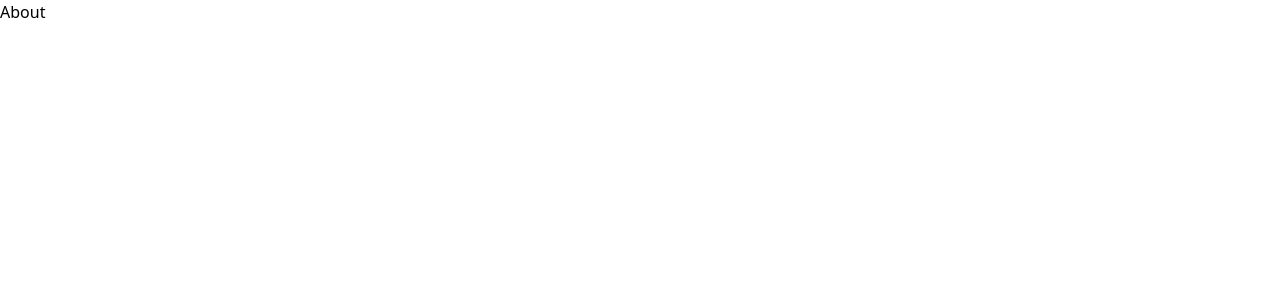
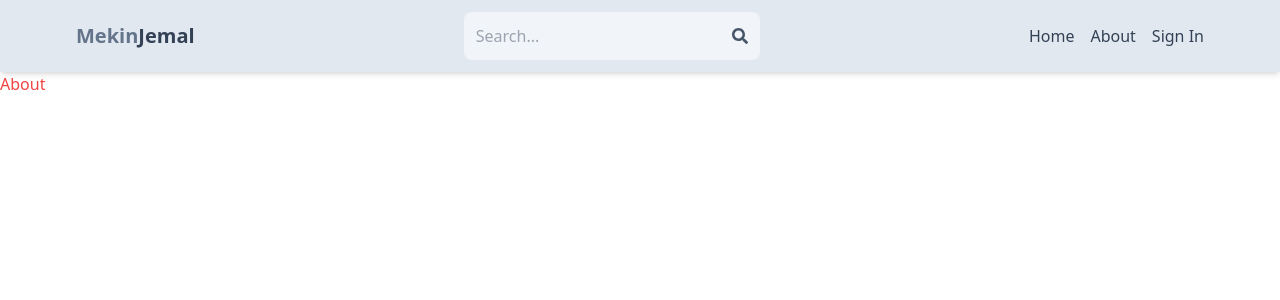
Before and after one commit to Mekin-jema/real-estate-marketplace-app, a React (Vite) app in the folder client/: page /about in a window 1280 px wide. Shown: the top 300 px of the page. Built offline with nearby package versions, Linux system fonts and the light colour scheme.

Commit message:
create heaer component

```diff
--- a/client/package.json
+++ b/client/package.json
@@ -13,6 +13,7 @@
     "@reduxjs/toolkit": "^2.2.7",
     "react": "^18.3.1",
     "react-dom": "^18.3.1",
+    "react-icons": "^5.3.0",
     "react-redux": "^9.1.2",
     "react-router-dom": "^6.26.2"
   },
--- a/client/src/App.jsx
+++ b/client/src/App.jsx
@@ -4,10 +4,12 @@
 import Profile from "./pages/Profile";
 import SignUp from "./pages/SignUp";
 import SignIn from "./pages/SignIn";
+import Header from "./components/Header";
 
 const App = () => {
   return (
     <BrowserRouter>
+      <Header />
       <Routes>
         <Route path="/" element={<Home />} />
         <Route path="/about" element={<About />} />
--- /dev/null
+++ b/client/src/components/Header.jsx
@@ -0,0 +1,45 @@
+import { FaSearch } from "react-icons/fa";
+import { Link } from "react-router-dom";
+const Header = () => {
+  return (
+    <header className="bg-slate-200 shadow-md ">
+      <div className="flex justify-between items-center max-w-6xl  mx-auto p-3">
+        <h1 className=" font-bold text-sm sm:text-xl flex flex-wrap">
+          <Link to="/">
+            <span className="text-slate-500">Mekin</span>
+            <span className="text-slate-700">Jemal</span>
+          </Link>
+        </h1>
+        <form className=" bg-slate-100 p-3 rounded-lg flex items-center  ">
+          <input
+            type="text"
+            className=" bg-transparent focus:outline-none w-24 sm:w-64 "
+            placeholder="Search... "
+          />
+          <span>
+            <FaSearch className=" text-slate-600 " />
+          </span>
+        </form>
+        <ul className="flex gap-4 ">
+          <Link to="/">
+            <li className=" hidden sm:inline text-slate-700 hover:underline">
+              Home
+            </li>
+          </Link>
+          <Link to="/about">
+            <li className=" hidden sm:inline text-slate-700 hover:underline">
+              About
+            </li>
+          </Link>
+          <Link to="/sign-in">
+            <li className=" sm:inline text-slate-700 hover:underline">
+              Sign In
+            </li>
+          </Link>
+        </ul>
+      </div>
+    </header>
+  );
+};
+
+export default Header;
--- a/client/src/pages/About.jsx
+++ b/client/src/pages/About.jsx
@@ -1,7 +1,7 @@
 import React from "react";
 
 const About = () => {
-  return <div>About</div>;
+  return <div className="text-red-500">About</div>;
 };
 
 export default About;
```
Also changed, not shown: 1 other file (tests, documents, lock files or other folders).
